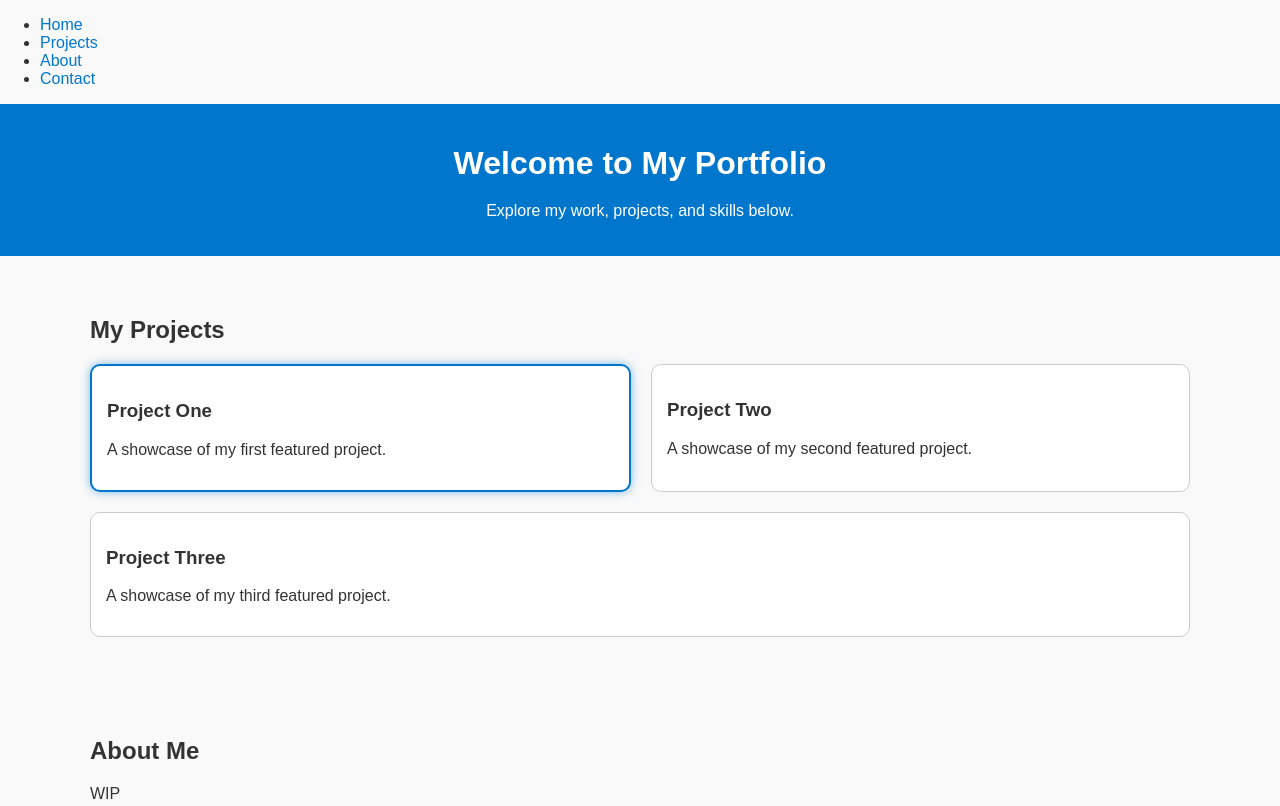
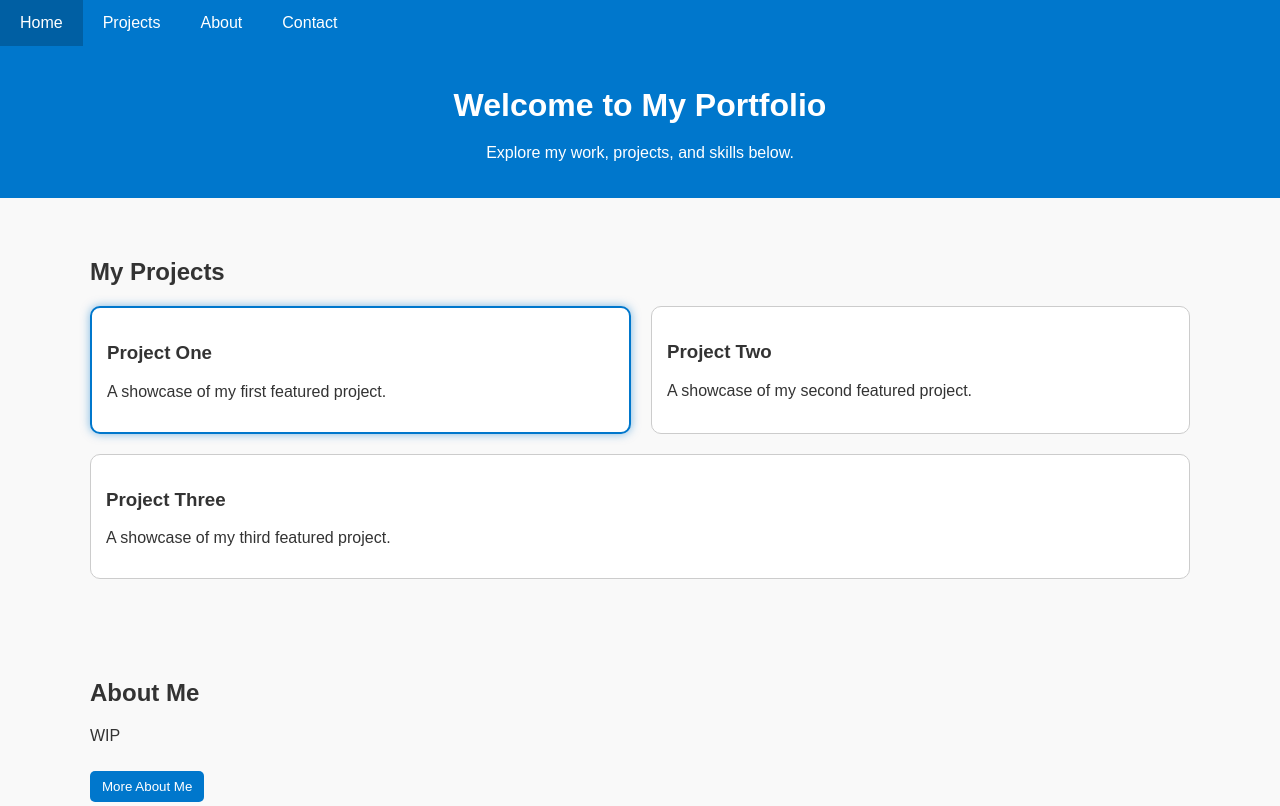
Before and after one commit to DerekHargitt/Fall2025-JQuery, a plain HTML site: page Lab3/index.html in a window 1280 px wide. Shown: the top 806 px of the page. Drawn offline with nearby package versions, Linux system fonts and the light colour scheme.

Commit message:
Update styles.css

```diff
--- a/Lab3/styles.css
+++ b/Lab3/styles.css
@@ -5,7 +5,32 @@
       background: #f9f9f9;
       color: #333;
     }
+    .menu {
+      background-color: #0077cc;
+      overflow: hidden;
+    }
 
+    .menu ul {
+      list-style-type: none;
+      margin: 0;
+      padding: 0;
+    }
+
+    .menu ul li {
+      float: left;
+      position: relative;
+    }
+
+    .menu ul li a {
+      display: block;
+      color: white;
+      text-decoration: none;
+      padding: 14px 20px;
+    }
+
+    .menu ul li a:hover {
+      background-color: #005fa3;
+    }
     header {
       background: #0077cc;
       color: white;
```
